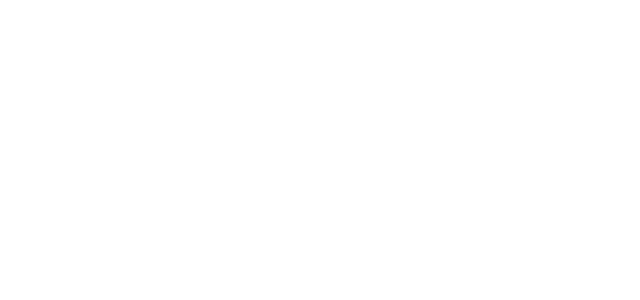
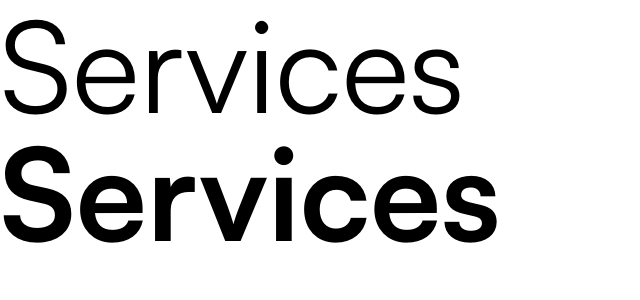
Before and after one commit to fadadOussama/agency, a Next.js app: page / in a window 1280 px wide. Shown: the top 300 px of the page, without its empty margins (0-640 px from the left). Built offline with nearby package versions, Linux system fonts and the light colour scheme.

Commit message:
Update page.tsx

```diff
--- a/src/app/page.tsx
+++ b/src/app/page.tsx
@@ -1,3 +1,8 @@
 export default function Home() {
-  return <></>;
+  return (
+    <div className="text-9xl">
+      <p>Services</p>
+      <p className="font-bold">Services</p>
+    </div>
+  );
 }
```
